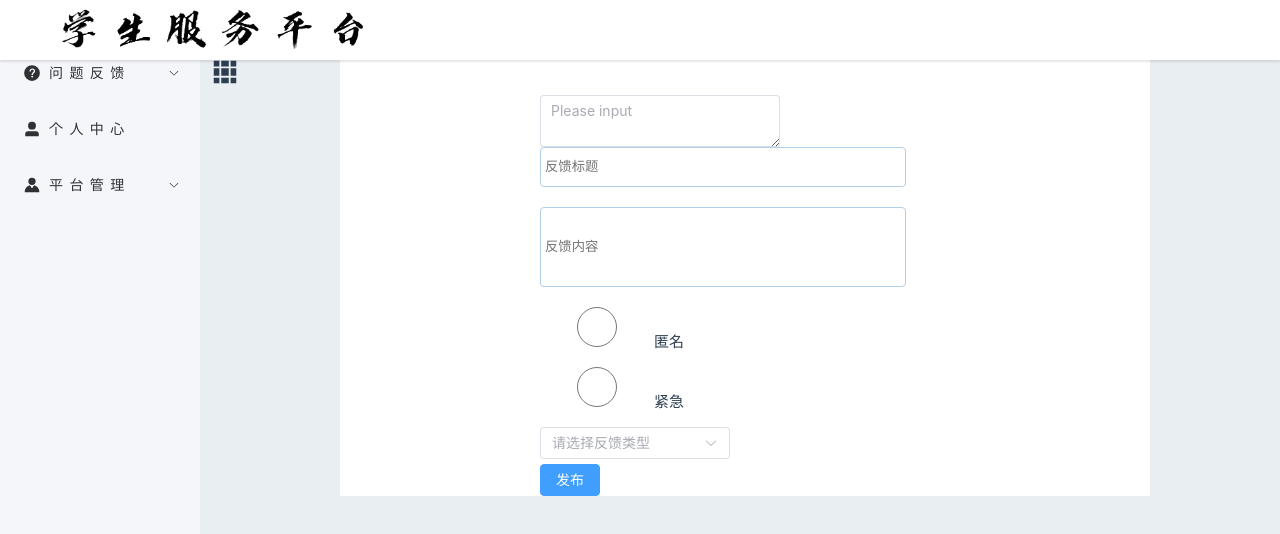
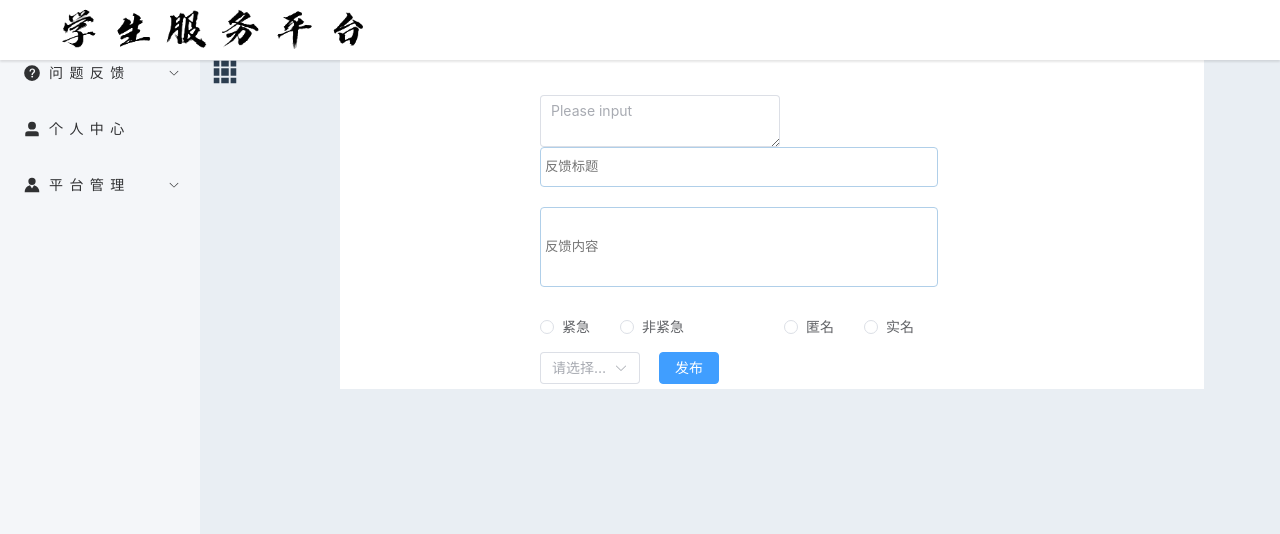
Before and after one commit to ZheYi101/StudentServicePlatform_QianDuan, a Vue app: page /main/postProblem in a window 1280 px wide. Shown: the top 534 px of the page. Built offline with nearby package versions, Linux system fonts and the light colour scheme.

Commit message:
学生服务平台2.3.4 完善了post的单选框

```diff
--- a/src/postProblem.vue
+++ b/src/postProblem.vue
@@ -65,18 +65,24 @@ function clear() {
           <el-input v-model="textarea" style="width: 240px":rows="2" type="textarea" placeholder="Please input"/>
             <input v-model="title" type="text" placeholder="反馈标题"/>
             <input v-model="content" type="text" placeholder="反馈内容" style="height: 80px;"/>
-            <div class="buttonForm">
-              <input type="radio" v-model="is_anonymous" value="1">
-              <label for="is_anonymous">匿名</label>
-              <input type="radio" v-model="is_urgent" value="1">
-              <label for="is_urgent">紧急</label>
-              <el-select v-model="post_type" placeholder="请选择反馈类型">
-                <el-option label="水电类" value='1'></el-option>
-                <el-option label="泥土类" value='2'></el-option>
-                <el-option label="通讯类" value='3'></el-option>
-                <el-option label="园林绿化类" value='4'></el-option>
-              </el-select>
-              <el-button type="primary" @click="putpost()" style="margin-top: 5px;">发布</el-button>
+            <div class="urgentButtonForm">
+              <el-radio-group v-model="is_urgent">
+                <el-radio value="1" size="large">紧急</el-radio>
+                <el-radio value="0" size="large">非紧急</el-radio>
+              </el-radio-group>
+              <el-radio-group v-model="is_annoymous" style="margin-left: 100px;">
+                <el-radio value="1" size="large">匿名</el-radio>
+                <el-radio value="0" size="large">实名</el-radio>
+              </el-radio-group><br>
+              <div>
+                <el-select v-model="post_type" placeholder="请选择反馈类型" style="width: 100px;">
+                  <el-option label="水电类" value='1'></el-option>
+                  <el-option label="泥土类" value='2'></el-option>
+                  <el-option label="通讯类" value='3'></el-option>
+                  <el-option label="园林绿化类" value='4'></el-option>
+                </el-select>
+                <el-button type="primary" @click="putpost()" style="margin-top: 5px; margin-left: 19px; margin-bottom: 5px;">发布</el-button>
+            </div>
             </div>
         </div>
     </div>
@@ -88,7 +94,7 @@ function clear() {
     margin-left: 10%;
     align-items: center;
     height: auto;
-    width: 75%;
+    width: 80%;
     background-color: #ffffff;
     overflow-y: auto;
 }
@@ -111,4 +117,5 @@ input {
     border: 1px solid #b0cfe9;
     border-radius: 4px;
 }
+
 </style>
```
